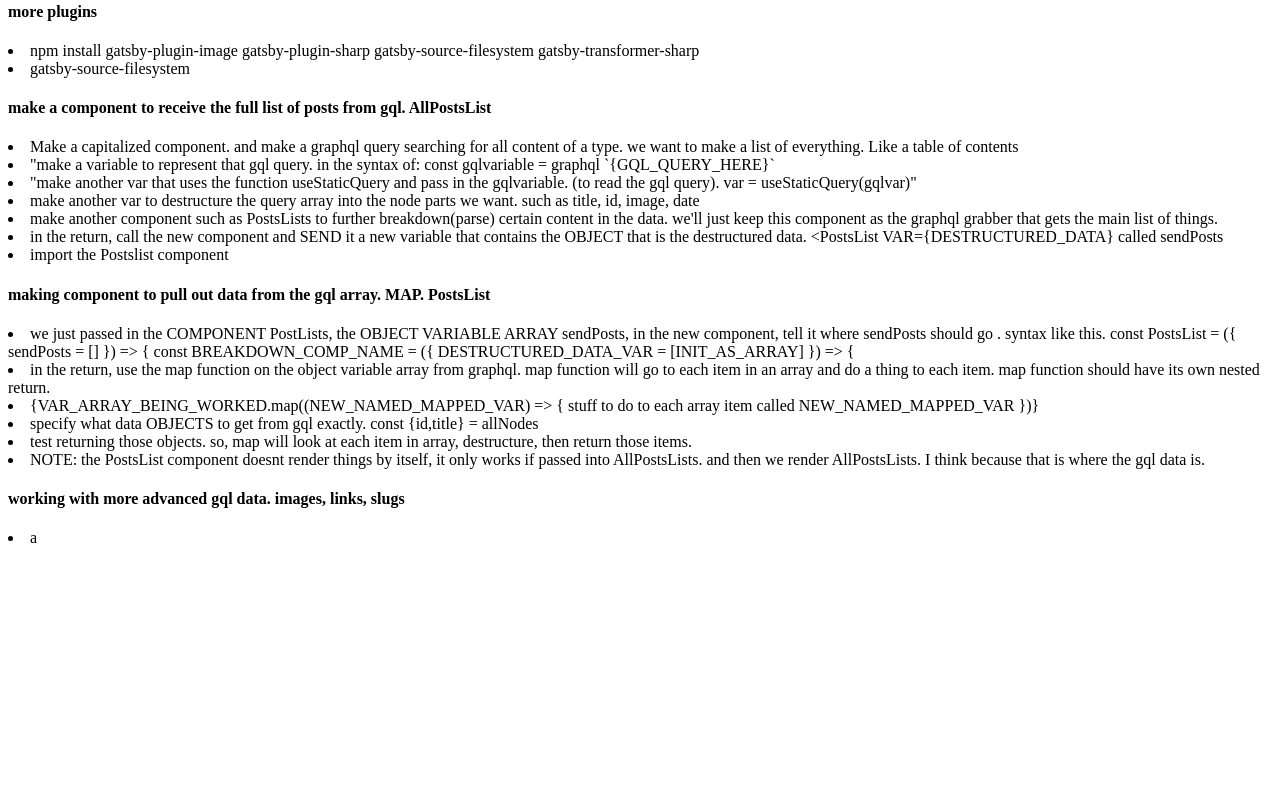
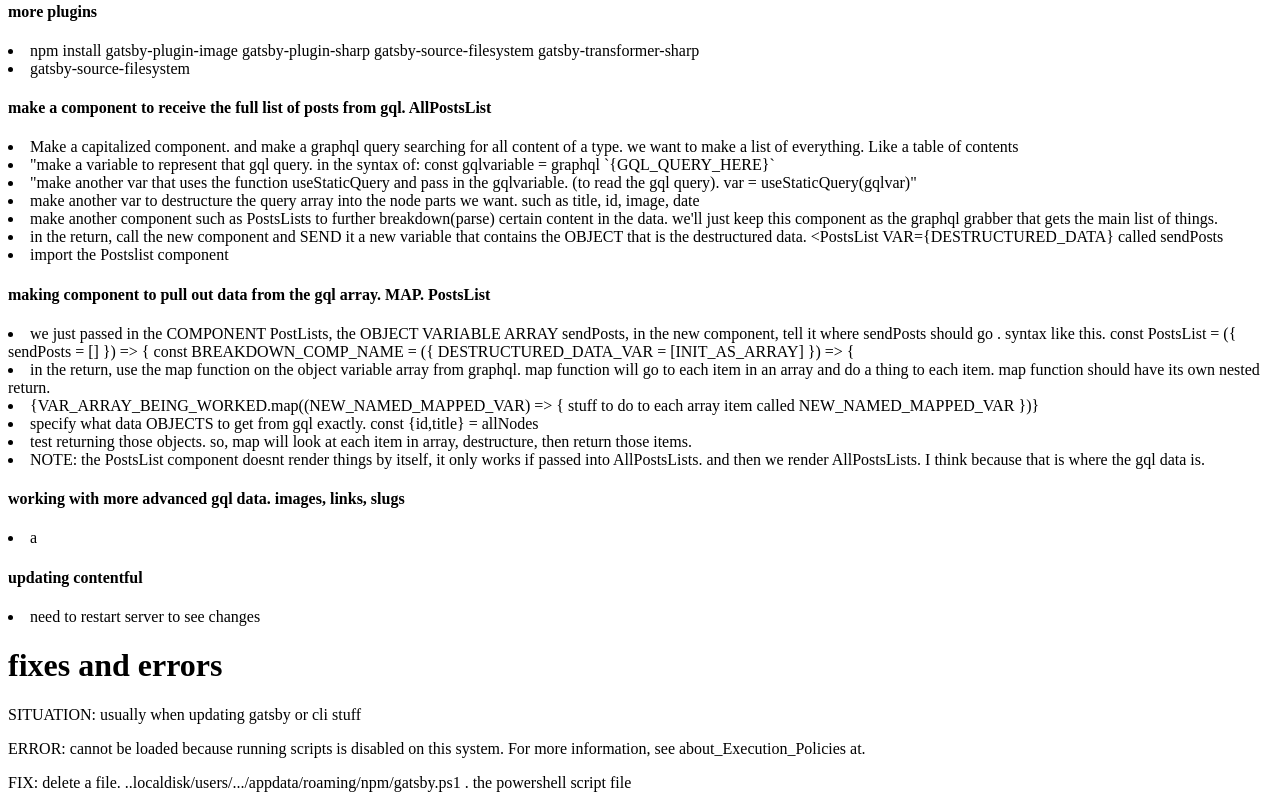
Before and after one commit to kevin-lambda/personal-portfolio, a Gatsby site: page /devBlogv2 in a window 1280 px wide. Shown: the part 3505-4313 px from the top of the page. Before the commit the page ends 4060 px from the top, so only its background shows below. Built offline with nearby package versions, Linux system fonts and the light colour scheme; Gatsby itself is replaced by a stand-in of ours.

Commit message:
before messing with graphql

```diff
--- a/src/pages/devBlogv2.js
+++ b/src/pages/devBlogv2.js
@@ -390,6 +390,21 @@
 
       <h4>working with more advanced gql data. images, links, slugs</h4>
       <li>a</li>
+
+      <h4>updating contentful</h4>
+      <li>need to restart server to see changes</li>
+
+      {/* /////////////////////////////////////////////////////////////////////// */}
+      <h1>fixes and errors</h1>
+      <p>SITUATION: usually when updating gatsby or cli stuff</p>
+      <p>
+        ERROR: cannot be loaded because running scripts is disabled on this
+        system. For more information, see about_Execution_Policies at.
+      </p>
+      <p>
+        FIX: delete a file. ..localdisk/users/.../appdata/roaming/npm/gatsby.ps1
+        . the powershell script file
+      </p>
     </main>
   )
 }
```
